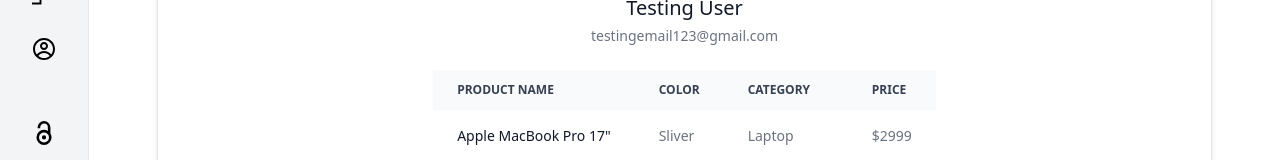
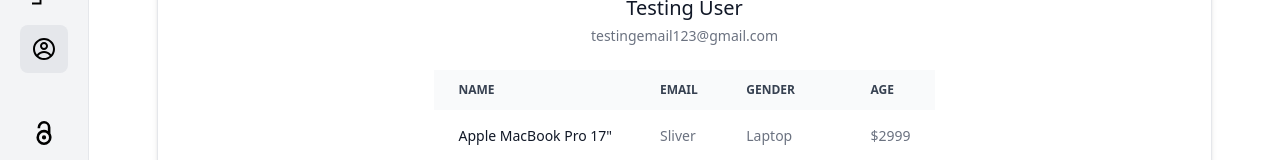
Before and after one commit to Ryanshinta/AllStudy-FrontEnd, a React (Create React App) app: page /Profile in a window 1280 px wide. Shown: the part 171-331 px from the top of the page. Built offline with nearby package versions, Linux system fonts and the light colour scheme.

Commit message:
Update User Profile

```diff
--- a/src/components/Dashboard/SideBar.js
+++ b/src/components/Dashboard/SideBar.js
@@ -13,7 +13,7 @@
     const Menus = [
         { title: 'Dashboard', path: '/', src: <AiFillPieChart /> },
         { title: 'Course', path: '/', src: <SiFuturelearn /> },
-        { title: 'UserProfile', path: '/UserProfile', src: <CgProfile /> },
+        { title: 'UserProfile', path: '/Profile', src: <CgProfile /> },
         { title: 'Signin', path: '/', src: <SiOpenaccess />, gap: 'true' },
     ]
 
--- a/src/components/UserProfile/UserProfile.js
+++ b/src/components/UserProfile/UserProfile.js
@@ -18,16 +18,16 @@
         <thead className="text-xs text-gray-700 uppercase bg-gray-50 dark:bg-gray-700 dark:text-gray-400">
             <tr>
                 <th scope="col" className="py-3 px-6">
-                    Product name
+                    Name
                 </th>
                 <th scope="col" className="py-3 px-6">
-                    Color
+                    Email
                 </th>
                 <th scope="col" className="py-3 px-6">
-                    Category
+                    Gender
                 </th>
                 <th scope="col" className="py-3 px-6">
-                    Price
+                    Age
                 </th>
             </tr>
         </thead>
```
